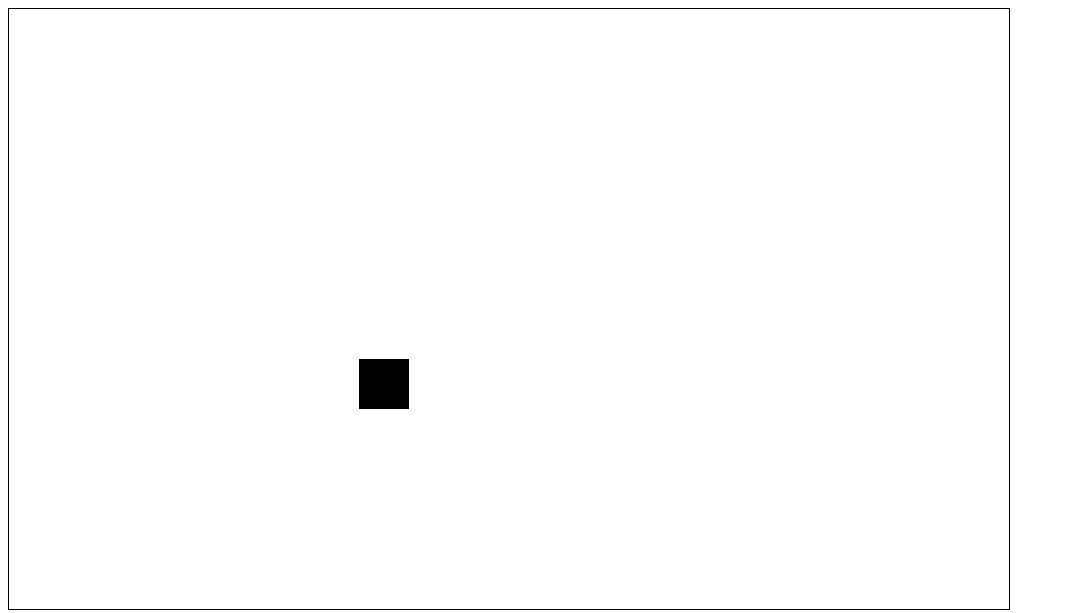
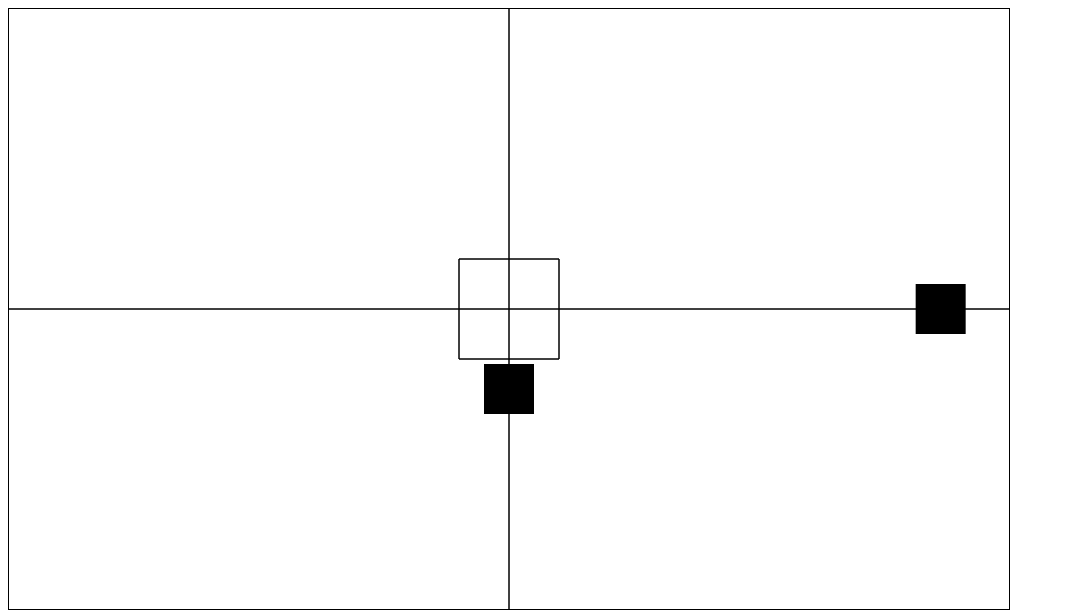
Before and after one commit to lrojash/Bots, a plain HTML site: page index.html in a window 1280 px wide. Shown: the whole page, without its empty margins (0-1065 px from the left). Drawn offline with Linux system fonts and the light colour scheme.

Commit message:
add grid lines and dection

```diff
--- a/js/Bot.js
+++ b/js/Bot.js
@@ -1,24 +1,62 @@
 class Bot extends Robots {
     constructor(context, x, y, vx, vy) {
-        super(context, x , y, vx, vy)
+        super(context, x, y, vx, vy)
         //default dimensions
 
         this.width = 50
         this.height = 50
+    }
+    // helper method for visualization will remove later
+    drawLines() {
+        this.context.beginPath()
+        this.context.moveTo(500, 0)
+        this.context.lineTo(500, 600)
+        this.context.stroke()
+
+        this.context.beginPath()
+        this.context.moveTo(0, 300)
+        this.context.lineTo(1000, 300)
+        this.context.stroke()
+
+        this.context.beginPath()
+        this.context.moveTo(450, 250)
+        this.context.lineTo(550, 250)
+        this.context.stroke()
+
+        this.context.beginPath()
+        this.context.moveTo(550, 250)
+        this.context.lineTo(550, 350)
+        this.context.stroke()
+
+        this.context.beginPath()
+        this.context.moveTo(450, 250)
+        this.context.lineTo(450, 350)
+        this.context.stroke()
+
+        this.context.beginPath()
+        this.context.moveTo(450, 350)
+        this.context.lineTo(550, 350)
+        this.context.stroke()
     }
     // method that draws the object on to the canvas
     draw() {
         this.context.fillStyle = 'black'
         this.context.fillRect(this.x, this.y, this.width, this.height)
     }
-    motion(deltaTime) {
-        // if(this.x < 0 || this.x > this.canvas.width - this.width){
-        //     this.vx = -this.vx
-        // }
-        // if (this.y < 0 || this.y > this.canvas.heigth - this.height) {
-        //     this.vy = -this.vy
-        // }
+    motion(deltaTime, canvasWidth, canvasHeight) {
+        if (this.x < 0 || this.x > canvasWidth - this.width) {
+            this.vx = -this.vx
+        }
+        if (this.y < 0 || this.y > canvasHeight - this.height) {
+            this.vy = -this.vy
+        }
         this.x += this.vx * deltaTime
         this.y += this.vy * deltaTime
     }
+    // will halt the motion of the bot
+    stop() {
+        console.log('DANGER!!!')
+    }
+    // will continue the motion of the bot after stopping
+    continue() { }
 }
--- a/js/Grid.js
+++ b/js/Grid.js
@@ -18,19 +18,21 @@
     addBots() {
         this.bots = [
             // reminder (context, x-coordinate, y-coordinate, x-velocity, y-volocity)
-            new Bot(this.context, 100, 100, 50, 50)
+            new Bot(this.context, 0, 275, 200, 0),
+            new Bot(this.context, 475, 0, 0, 150)
         ]
     }
     gridLoop(timeStamp) {
         let deltaTime = (timeStamp - this.initialTime) / 1000;
         this.initialTime = timeStamp
-
         for (let i = 0; i < this.bots.length; i++) {
-            this.bots[i].motion(deltaTime)
+            this.bots[i].motion(deltaTime, this.canvas.width, this.canvas.height)
         }
+        this.collision()
         this.clear()
         for(let i =0; i < this.bots.length; i++) {
             this.bots[i].draw()
+            this.bots[i].drawLines()
         }
 
 
@@ -40,5 +42,28 @@
     clear() {
         this.context.clearRect(0, 0, this.canvas.width, this.canvas.height)
     }
+    // will check to see if the objects are within range of each other
+    collision() {
+        let bot1
+        let bot2
 
+        for(let i = 0; i < this.bots.length; i++) {
+            bot1 = this.bots[i]
+            for (let j = i + 1; j < this.bots.length; j++){
+                bot2 = this.bots[j]
+                this.rangeValue(bot1.x, bot1.y, bot2.x, bot2.y)
+
+            }
+        }
+    }
+    // helper function to be used inside collision
+    // the function will take in the position of both objects and calcualte the distance between
+    // if within a certain range will return true
+    rangeValue(x1, y1, x2, y2) {
+        if(x1 > 400 && x1 < 550 && y2 > 200 && y2 < 350) {
+            console.log('DANGER!!!')
+            return true
+        }
+        return false
+    }
 }
--- a/js/Robots.js
+++ b/js/Robots.js
@@ -7,4 +7,5 @@
         this.vx = vx
         this.vy = vy
     }
+
 }
```
